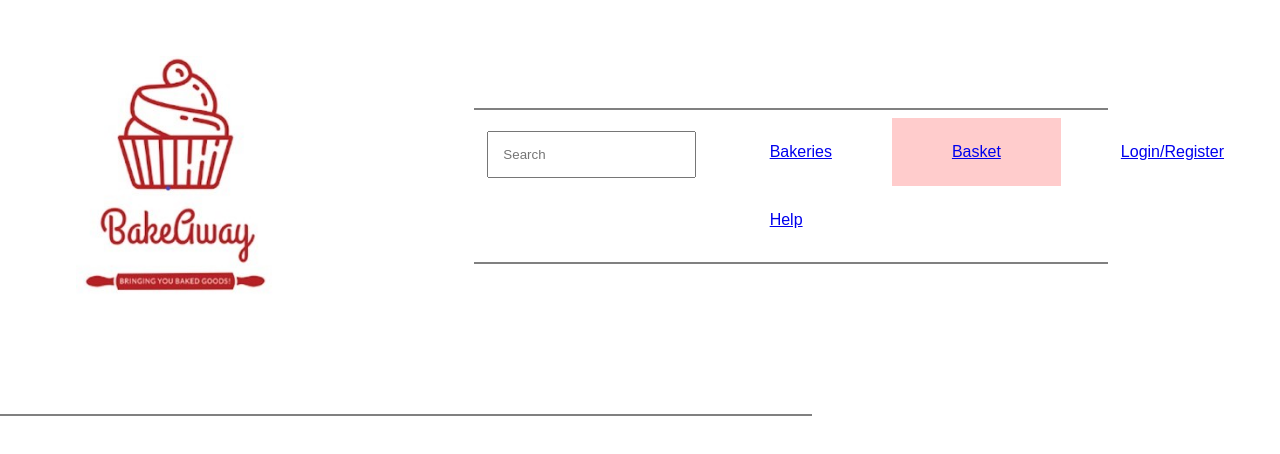
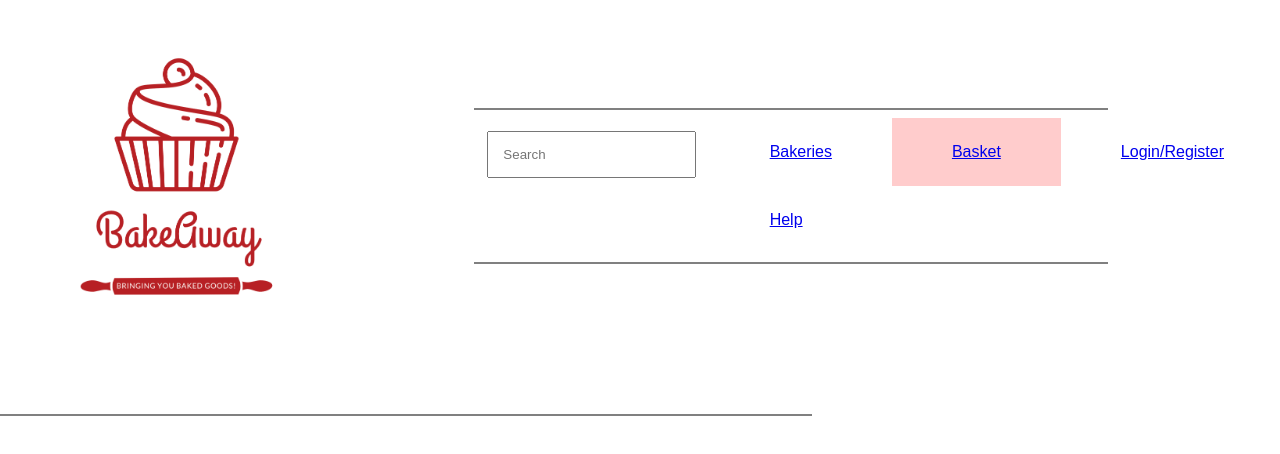
Before and after one commit to PeterStanding/Bake-Away, a plain HTML site: page basket.html in a window 1280 px wide. Shown: the top 454 px of the page. Drawn offline with Linux system fonts and the light colour scheme.

Commit message:
Changed the logo image to a png rather than jpg

```diff
--- a/basket.html
+++ b/basket.html
@@ -2,7 +2,7 @@
 <meta charset="utf-8">
 <title>Basket</title>
 <link rel="stylesheet" title="text/css" href="style.css">
-<img src="bakeawayLogo.jpg" class="logo" alt="Bake-Away Logo">
+<img src="bakeawayLogo.png" class="logo" alt="Bake-Away Logo">
 <header>
   <hr style="border:1px solid grey" align="left" width="50%"/>
   <input type="text" class="left" placeholder="Search">
```
Also changed, not shown: help.html (+1 -1 lines), index.html (+1 -1 lines), logIn.html (+1 -1 lines).
